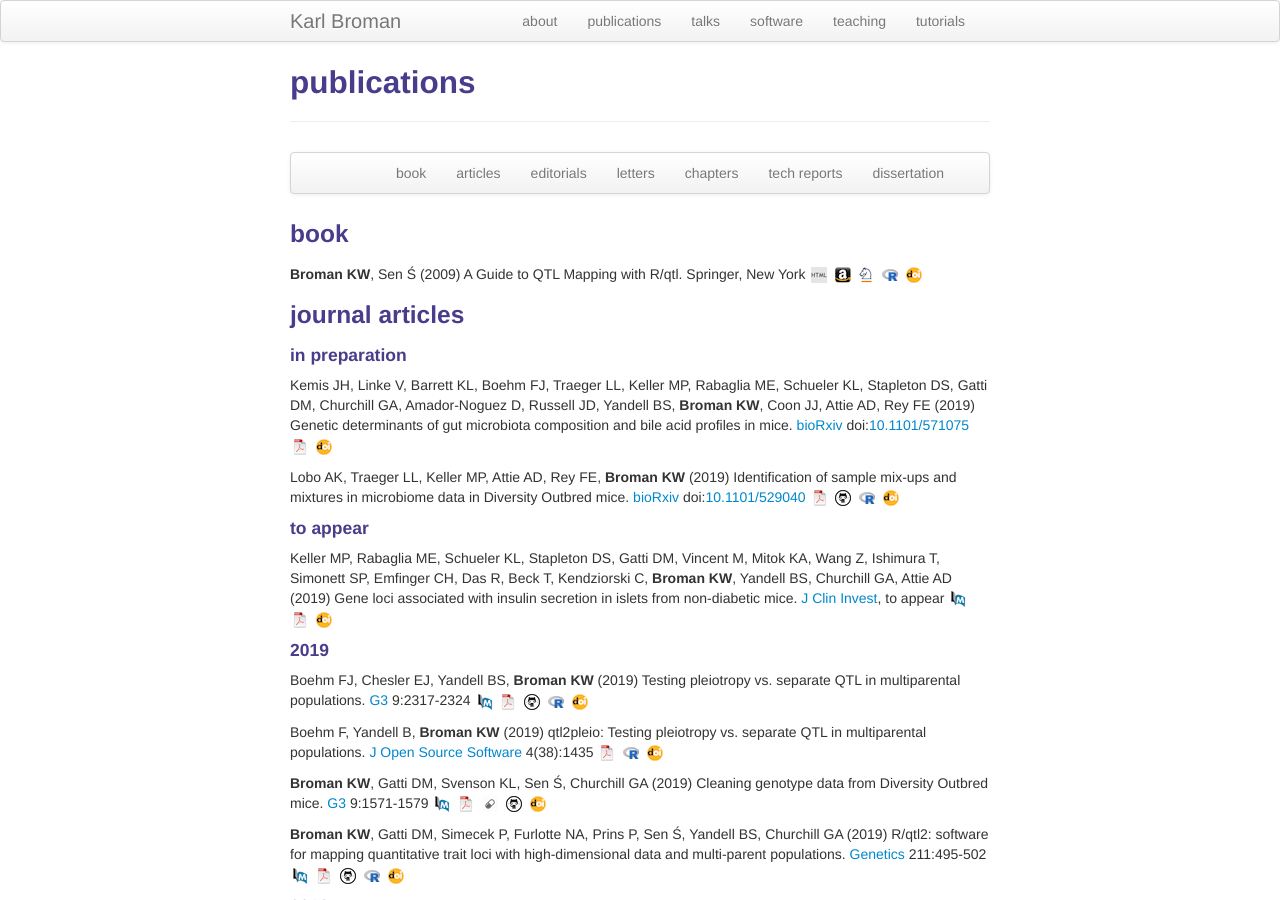
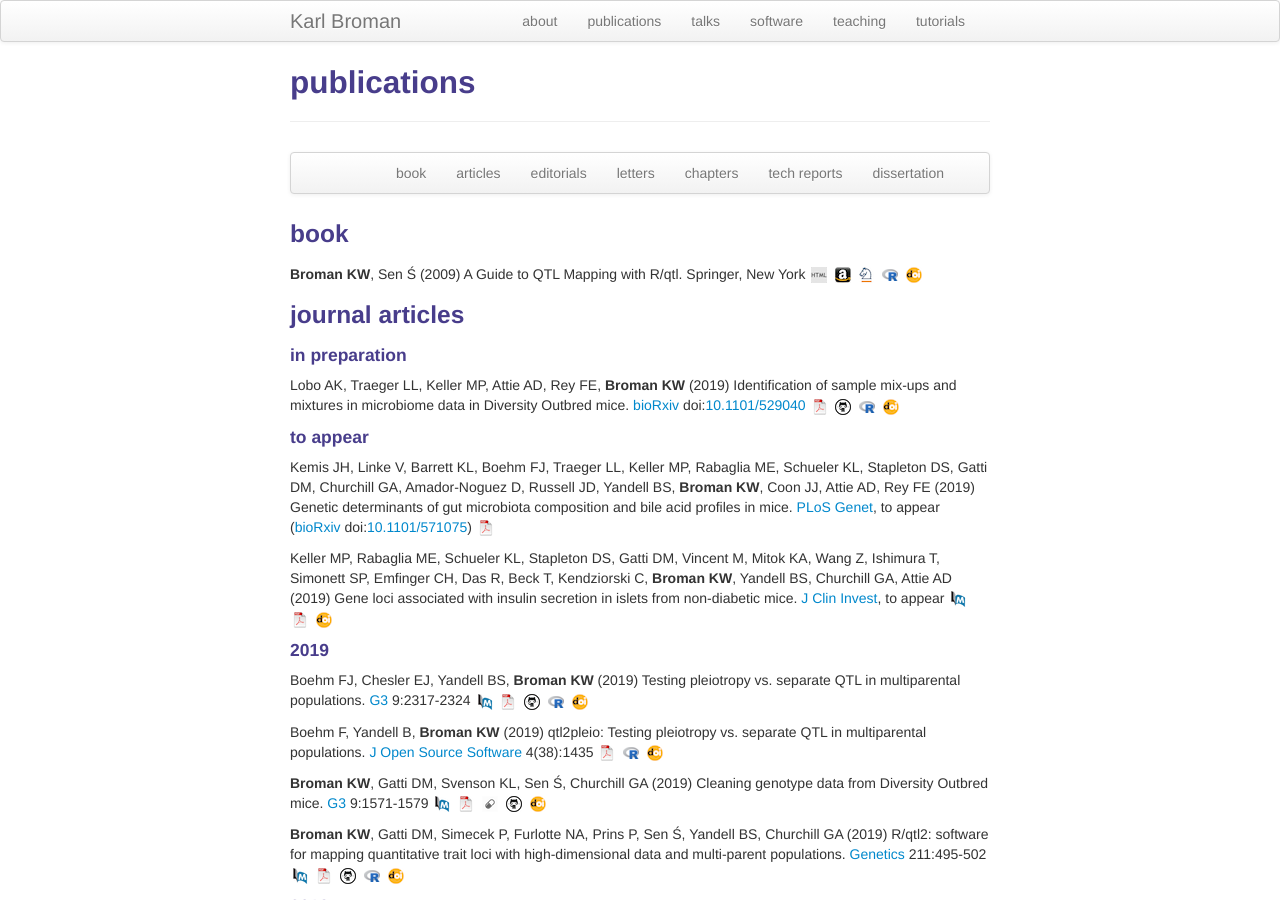
Before and after one commit to kbroman/kbroman.github.io, a Jekyll site: the page built from pages/pubs.md, in a window 1280 px wide and 900 px high. Built offline with Jekyll 4.4.1, drawn with Linux system fonts in a browser that asks for light colours; some of the changed lines change nothing that is shown.

Commit message:
Kemis et al., to appear in plos genetics
- Also update url for plos genetics throughout pages/pubs

```diff
--- a/pages/pubs.md
+++ b/pages/pubs.md
@@ -33,15 +33,6 @@ description: Karl Broman's publications
 
 #### in preparation
 
-Kemis JH, Linke V, Barrett KL, Boehm FJ, Traeger LL, Keller MP,
-Rabaglia ME, Schueler KL, Stapleton DS, Gatti DM, Churchill GA,
-Amador-Noguez D, Russell JD, Yandell BS, **Broman KW**, Coon JJ, Attie
-AD, Rey FE (2019) Genetic determinants of gut microbiota composition
-and bile acid profiles in mice. [bioRxiv](https://www.biorxiv.org/)
-doi:[10.1101/571075](https://doi.org/10.1101/571075)
-[![pdf](icons16/pdf-icon.png)](https://www.biorxiv.org/content/biorxiv/early/2019/03/07/571075.full.pdf)
-[![doi](icons16/doi-icon.png)](https://doi.org/10.1101/571075)
-
 Lobo AK, Traeger LL, Keller MP, Attie AD, Rey FE, **Broman KW** (2019)
 Identification of sample mix-ups and mixtures in microbiome data in
 Diversity Outbred mice.
@@ -53,6 +44,16 @@ Diversity Outbred mice.
 
 
 #### to appear
+
+Kemis JH, Linke V, Barrett KL, Boehm FJ, Traeger LL, Keller MP,
+Rabaglia ME, Schueler KL, Stapleton DS, Gatti DM, Churchill GA,
+Amador-Noguez D, Russell JD, Yandell BS, **Broman KW**, Coon JJ, Attie
+AD, Rey FE (2019) Genetic determinants of gut microbiota composition
+and bile acid profiles in mice. [PLoS Genet](https://journals.plos.org/plosgenetics), to appear
+([bioRxiv](https://www.biorxiv.org/)
+doi:[10.1101/571075](https://doi.org/10.1101/571075))
+[![pdf](icons16/pdf-icon.png)](https://www.biorxiv.org/content/biorxiv/early/2019/03/07/571075.full.pdf)
+<!-- * 158 * -->
 
 Keller MP, Rabaglia ME, Schueler KL, Stapleton DS, Gatti DM, Vincent
 M, Mitok KA, Wang Z, Ishimura T, Simonett SP, Emfinger CH, Das R, Beck
@@ -186,7 +187,7 @@ Ye SI, Leng N, Brandon CJ, Neto EC, Plaisier CL, Simonett SP, Kebede
 MA, Sheynkman GM, Klein MA, Baliga NS, Smith LM, **Broman KW**, Yandell
 BS, Kendziorski C, Attie AD (2016) The transcription factor _Nfatc2_
 regulates β-cell proliferation and genes associated with type 2
-diabetes in mouse and human islets. [PLoS Genet](http://www.plosgenetics.org) 12:e1006466
+diabetes in mouse and human islets. [PLoS Genet](https://journals.plos.org/plosgenetics) 12:e1006466
 [![PubMed](icons16/pubmed-icon.png)](https://www.ncbi.nlm.nih.gov/pubmed/27935966)
 [![pdf](icons16/pdf-icon.png)](https://journals.plos.org/plosgenetics/article/file?id=10.1371/journal.pgen.1006466&type=printable)
 [![supporting info](icons16/supp-icon.png)](http://journals.plos.org/plosgenetics/article?id=10.1371/journal.pgen.1006466#sec024)
@@ -409,7 +410,7 @@ crosses. [Genetics](http://www.genetics.org) 197:401-404
 <!-- * 127 * -->
 <!-- https://doi.org/10.1534/genetics.113.158014 -->
 
-Baier B, Hunt P, **Broman KW**, Hassold T (2014) Variation in genome-wide levels of meiotic recombination is established at the onset of prophase in mammalian males. [PLoS Genet](http://www.plosgenetics.org/) 10:e1004125
+Baier B, Hunt P, **Broman KW**, Hassold T (2014) Variation in genome-wide levels of meiotic recombination is established at the onset of prophase in mammalian males. [PLoS Genet](https://journals.plos.org/plosgenetics) 10:e1004125
 [![PubMed](icons16/pubmed-icon.png)](https://www.ncbi.nlm.nih.gov/pubmed/24497841)
 [![pdf (1.5M)](icons16/pdf-icon.png)](https://journals.plos.org/plosgenetics/article/file?id=10.1371/journal.pgen.1004125&type=printable)
 [![doi](icons16/doi-icon.png)](https://doi.org/10.1371/journal.pgen.1004125)
@@ -704,14 +705,14 @@ Modifiers of von Willebrand factor identified by natural variation in inbred str
 <!-- * 91 * -->
 <!-- https://doi.org/10.1182/blood-2009-07-233213 -->
 
-Cheng EY, Hunt PA, Naluai-Cecchini TA, Fligner CL, Fujimoto VY, Pasternack TL, Schwartz JM, Steinauer JE, Woodruff TJ, Cherry SM, Hansen TA, Vallente RU, **Broman KW**, Hassold TJ (2009)  Meiotic recombination in human oocytes.  [PLoS Genet](http://www.plosgenetics.org) 5:e1000661
+Cheng EY, Hunt PA, Naluai-Cecchini TA, Fligner CL, Fujimoto VY, Pasternack TL, Schwartz JM, Steinauer JE, Woodruff TJ, Cherry SM, Hansen TA, Vallente RU, **Broman KW**, Hassold TJ (2009)  Meiotic recombination in human oocytes.  [PLoS Genet](https://journals.plos.org/plosgenetics) 5:e1000661
 [![PubMed](icons16/pubmed-icon.png)](https://www.ncbi.nlm.nih.gov/pubmed/19763179)
 [![pdf (759k)](icons16/pdf-icon.png)](https://journals.plos.org/plosgenetics/article/file?id=10.1371/journal.pgen.1000661&type=printable)
 [![doi](icons16/doi-icon.png)](https://doi.org/10.1371/journal.pgen.1000661)
 <!-- * 90 * -->
 <!-- https://doi.org/10.1371/journal.pgen.1000661 -->
 
-Fledel-Alon A, Wilson DJ, **Broman K**, Wen X, Ober C, Coop G, Przeworski M (2009)  Broad-scale recombination patterns underlying proper disjunctions in humans.  [PLoS Genet](http://www.plosgenetics.org) 5:e1000658
+Fledel-Alon A, Wilson DJ, **Broman K**, Wen X, Ober C, Coop G, Przeworski M (2009)  Broad-scale recombination patterns underlying proper disjunctions in humans.  [PLoS Genet](https://journals.plos.org/plosgenetics) 5:e1000658
 [![PubMed](icons16/pubmed-icon.png)](https://www.ncbi.nlm.nih.gov/pubmed/19763175)
 [![pdf (353k)](icons16/pdf-icon.png)](https://journals.plos.org/plosgenetics/article/file?id=10.1371/journal.pgen.1000658&type=printable)
 [![doi](icons16/doi-icon.png)](https://doi.org/10.1371/journal.pgen.1000658)
@@ -799,7 +800,7 @@ Lupi I, **Broman KW**, Tzuo S-C, Gutenberg A, Martino E, Caturegli P (2008)  Nov
 <!-- * 80 * -->
 <!-- https://doi.org/10.1111/j.1365-2265.2008.03180.x -->
 
-Paigen K, Szatkiewicz JP, Sawyer K, Leahy N, Parvanov ED, Ng SH, Graber JH, **Broman KW**, Petkov PM (2008)  The recombinational anatomy of a mouse chromosome.  [PLoS Genet](http://www.plosgenetics.org) 4(7):e1000119
+Paigen K, Szatkiewicz JP, Sawyer K, Leahy N, Parvanov ED, Ng SH, Graber JH, **Broman KW**, Petkov PM (2008)  The recombinational anatomy of a mouse chromosome.  [PLoS Genet](https://journals.plos.org/plosgenetics) 4(7):e1000119
 [![PubMed](icons16/pubmed-icon.png)](https://www.ncbi.nlm.nih.gov/pubmed/18617997)
 [![pdf (491k)](icons16/pdf-icon.png)](https://journals.plos.org/plosgenetics/article/file?id=10.1371/journal.pgen.1000119&type=printable)
 [![supplementary material](icons16/supp-icon.png)](http://www.pubmedcentral.nih.gov/articlerender.fcgi?artid=2440539#supplementary-material-sec)
```
